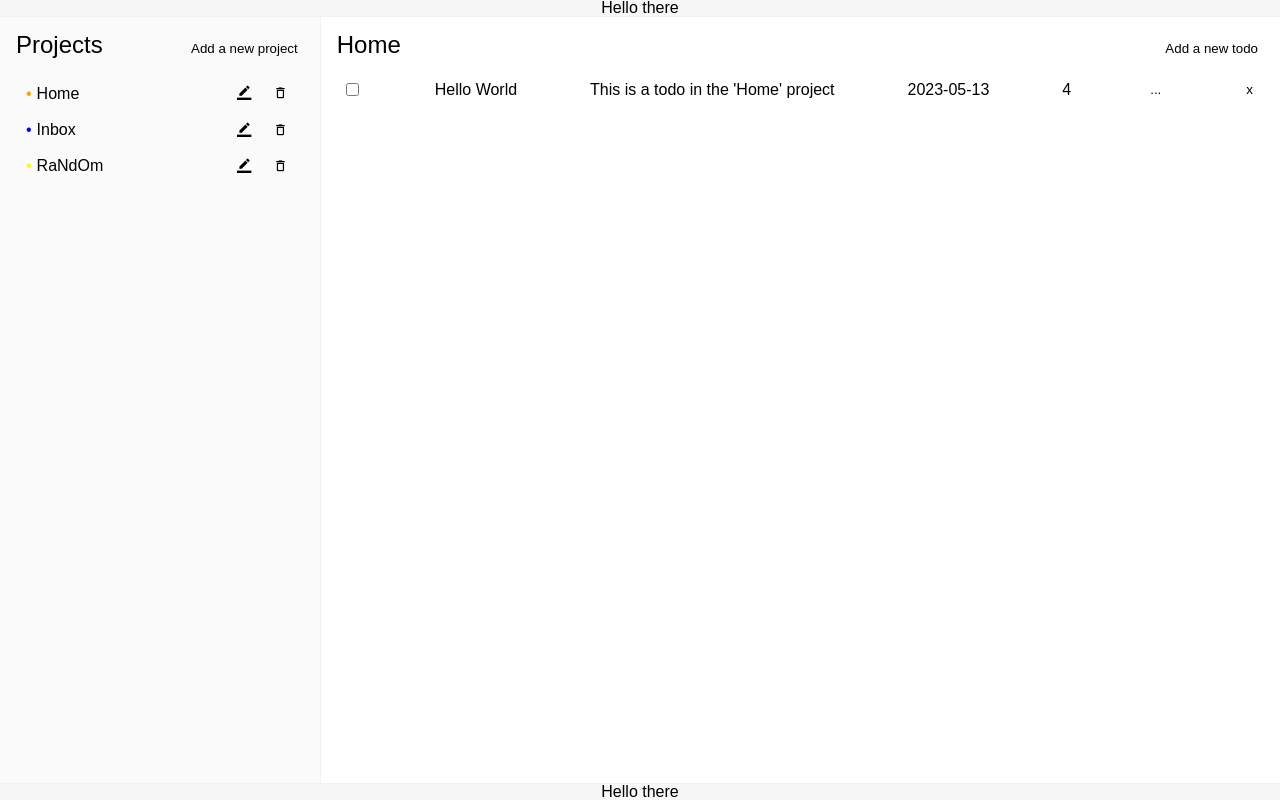
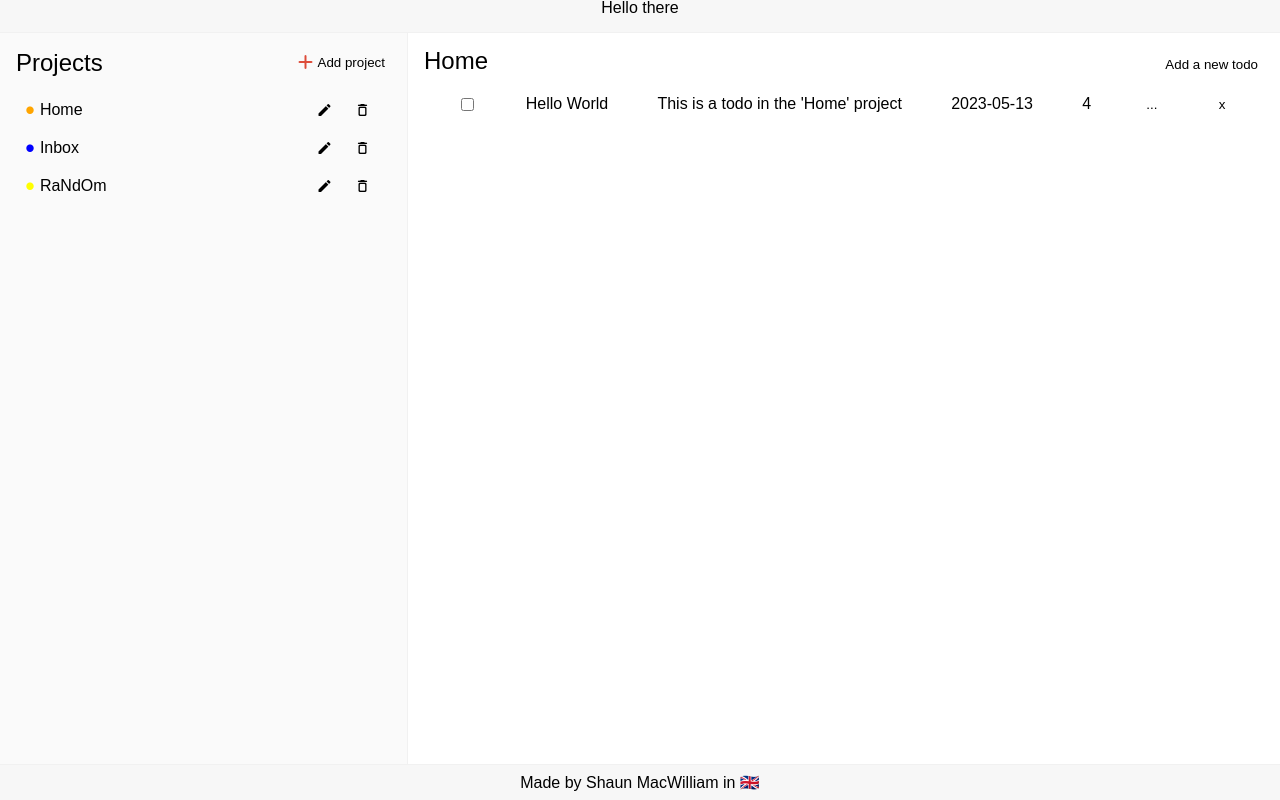
Before and after one commit to shaun-b1/to_do_list, a website built with webpack: page dist/index.html in a window 1280 px wide. Built offline with nearby package versions, Linux system fonts and the light colour scheme.

Commit message:
More layout work done

```diff
--- a/src/css/style.css
+++ b/src/css/style.css
@@ -21,8 +21,8 @@ body {
   height: 100vh;
   width: 100vw;
   display: grid;
-  grid-template-columns: minmax(10px, 1fr) minmax(10px, 3fr);
-  grid-template-rows: min-content 1fr min-content;
+  grid-template-columns: minmax(230px, 1.4fr) minmax(10px, 3fr);
+  grid-template-rows: 4% 1fr min-content;
   gap: 1px;
 }
 
@@ -54,6 +54,28 @@ aside {
   background-color: var(--off-white-one);
 }
 
+footer {
+  grid-column: 1 / -1;
+  background-color: var(--off-white-two);
+  padding: 9.5px 0;
+  text-align: center;
+}
+
+footer a {
+  text-decoration: none;
+  color: inherit;
+}
+
+button:hover {
+  background-color: var(--hover-dark);
+  border-radius: 5px;
+}
+
+li:hover {
+  background-color: var(--hover-light);
+}
+
+
 #aside-title, #main-title {
   width: 100%;
   display: flex;
@@ -63,18 +85,30 @@ aside {
   font-size: 1.5rem;
 }
 
-footer {
-  grid-column: 1 / -1;
-  background-color: var(--off-white-two)
-}
-
 #projects, #todos {
   display: flex;
   flex-wrap: wrap;
+  justify-content: center;
   align-content: flex-start;
-  width: 100%;
+  width: 90%;
   height: 90%;
   margin: 1rem;
+}
+
+#add-project-button {
+  display: flex;
+  justify-content: center;
+  flex-wrap: nowrap;
+  align-items: center;
+}
+
+#add-project-button:hover {
+  background-color: unset;
+  color: var(--highlight)
+}
+
+#add-project-button > .material-icons-round {
+  color: var(--highlight);
 }
 
 .project, .todo {
@@ -85,26 +119,41 @@ footer {
   align-items: center;
 }
 
-.project > *:first-child {
+.project-title {
   padding-left: 10px;
+  text-overflow: ellipsis;
+  white-space: nowrap;
+  overflow: hidden;
 }
 
 .project > * {
   display: flex;
   justify-content: space-around;
+  padding: 5px;
 }
 
 .project-button-section, .todo:first-child{
   padding: 5px;
 }
 
-.project-button-section > * > .material-icons {
-  font-size: 0.9rem;
+.project > :first-child {
+  display: flex;
+  justify-content: flex-start;
+  align-items: center;
+  min-width: 50%;
+}
+
+.project-button-section > * > .material-icons-round {
+  font-size: 1rem;
   padding: 5px;
 }
 
 .project > :first-child > :nth-child(2){
   padding-left: 5px;
+}
+
+.project-colour {
+  font-size: 1.7rem;
 }
 
 .modal {
@@ -132,12 +181,3 @@ form > * {
     justify-content: center;
     align-items: center;
 }
-
-button:hover {
-  background-color: var(--hover-dark);
-  border-radius: 5px;
-}
-
-li:hover {
-  background-color: var(--hover-light);
-}
--- a/src/js/aside.js
+++ b/src/js/aside.js
@@ -1,4 +1,5 @@
 import { projectModal } from "./project_modal";
+import "material-icons/iconfont/round.css";
 export { aside };
 
 function aside() {
@@ -10,10 +11,20 @@ function aside() {
   const button = document.createElement("button");
   button.id = "add-project-button";
   button.setAttribute("type", "button");
-  button.textContent = "Add a new project";
-  button.addEventListener("click", () =>
-    document.body.appendChild(projectModal())
-  );
+  button.innerHTML =
+    `<span class="material-icons-round">add</span>` + "<p>Add project</p>";
+  button.addEventListener("click", () => {
+    document.body.appendChild(projectModal());
+  });
+  button.addEventListener("mouseover", () => {
+    button.innerHTML =
+      `<span class="material-icons-round">add_circle</span>` +
+      "<p>Add project</p>";
+  });
+  button.addEventListener("mouseout", () => {
+    button.innerHTML =
+      `<span class="material-icons-round">add</span>` + "<p>Add project</p>";
+  });
 
   const projects = document.createElement("ul");
   projects.id = "projects";
--- a/src/js/main.js
+++ b/src/js/main.js
@@ -29,7 +29,7 @@ function main() {
 
 function footer() {
   const footer = document.createElement("footer");
-  footer.textContent = "Hello there";
+  footer.innerHTML = `<p>Made by <a href="https://github.com/shaun-b1">Shaun MacWilliam</a> in &#x1F1EC;&#x1F1E7;</p>`;
 
   return footer;
 }
--- a/src/js/project_ui.js
+++ b/src/js/project_ui.js
@@ -1,7 +1,6 @@
 import { projectManager } from "./project_manager";
 import { projectModal } from "./project_modal";
-// eslint-disable-next-line no-unused-vars
-import { MaterialIcon } from "material-icons";
+import "material-icons/iconfont/round.css";
 export {
   addAllProjects,
   addProjectUI,
@@ -54,7 +53,7 @@ function addProjectUI(newProject) {
 function editProject() {
   const button = document.createElement("button");
   button.classList.add("edit-project-button");
-  button.innerHTML = `<span class="material-icons">border_color</span>`;
+  button.innerHTML = `<span class="material-icons-round">edit</span>`;
   button.addEventListener("click", (e) => {
     document.body.appendChild(
       projectModal(
@@ -89,7 +88,7 @@ function updateProjectTitle(project) {
 function deleteProject() {
   const button = document.createElement("button");
   button.classList.add("delete-project-button");
-  button.innerHTML = `<span class="material-icons">delete_outline</span>`;
+  button.innerHTML = `<span class="material-icons-round">delete_outline</span>`;
   button.addEventListener("click", (e) => {
     projectManager.deleteProject(e.currentTarget);
     button.parentElement.parentElement.remove();
```
Also changed, not shown: dist/0c35d18bf06992036b69.woff2 (deleted), dist/219aa9140e099e6c72ed.woff2 (deleted), dist/3a4004a46a653d4b2166.woff (deleted), dist/3baa5b8f3469222b822d.woff (deleted), dist/4d73cb90e394b34b7670.woff (deleted), dist/4ef4218c522f1eb6b5b1.woff2 (deleted), dist/6f420cf17cc0d7676fad.woff2 (deleted), dist/f882956fd323fd322f31.woff (deleted), dist/js/aside.bundle.js, dist/js/index.bundle.js, dist/js/main.bundle.js, dist/js/project_manager.bundle.js, dist/js/project_modal.bundle.js, dist/js/project_ui.bundle.js, 3 more files, 1 other file.
